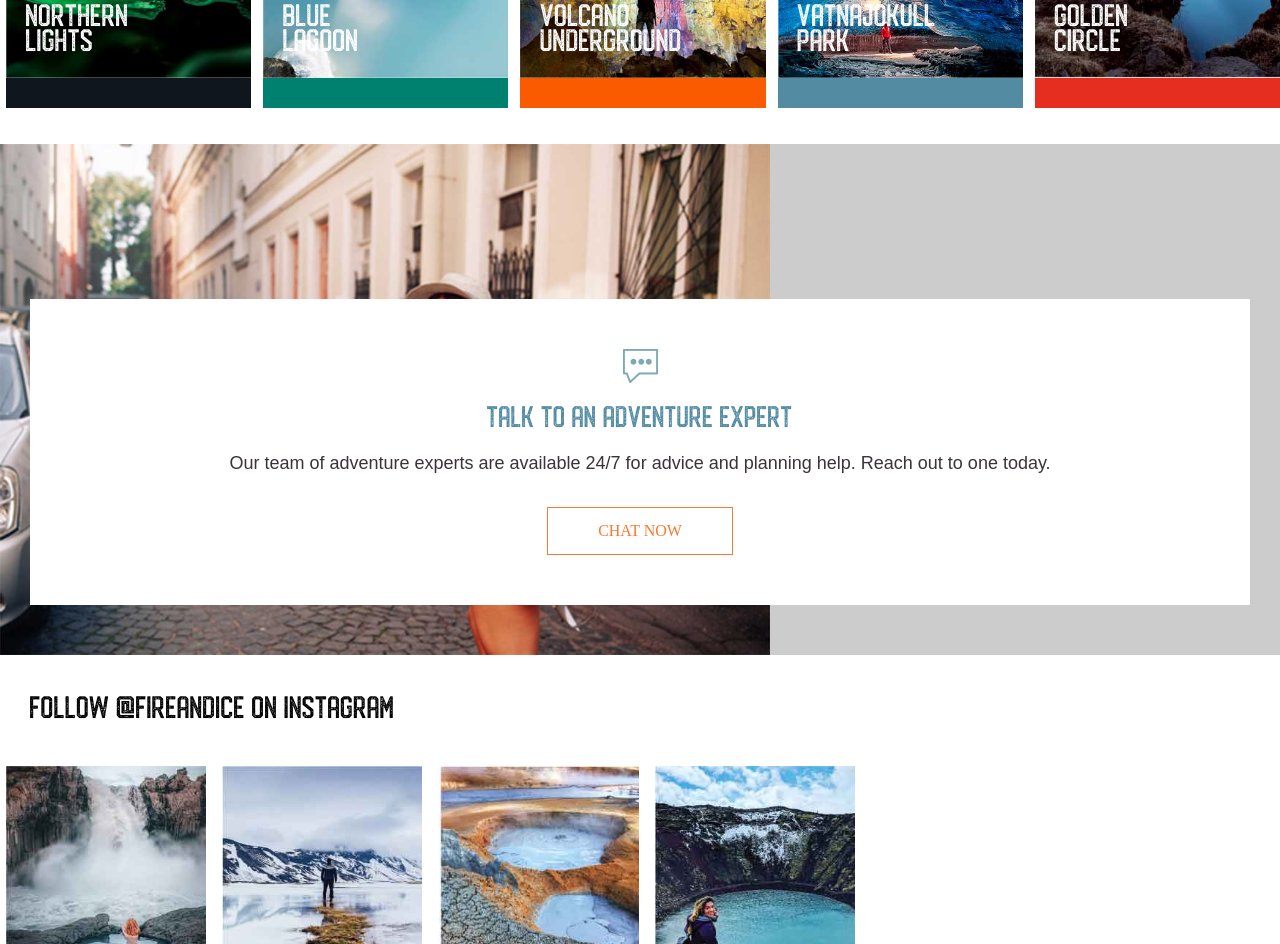
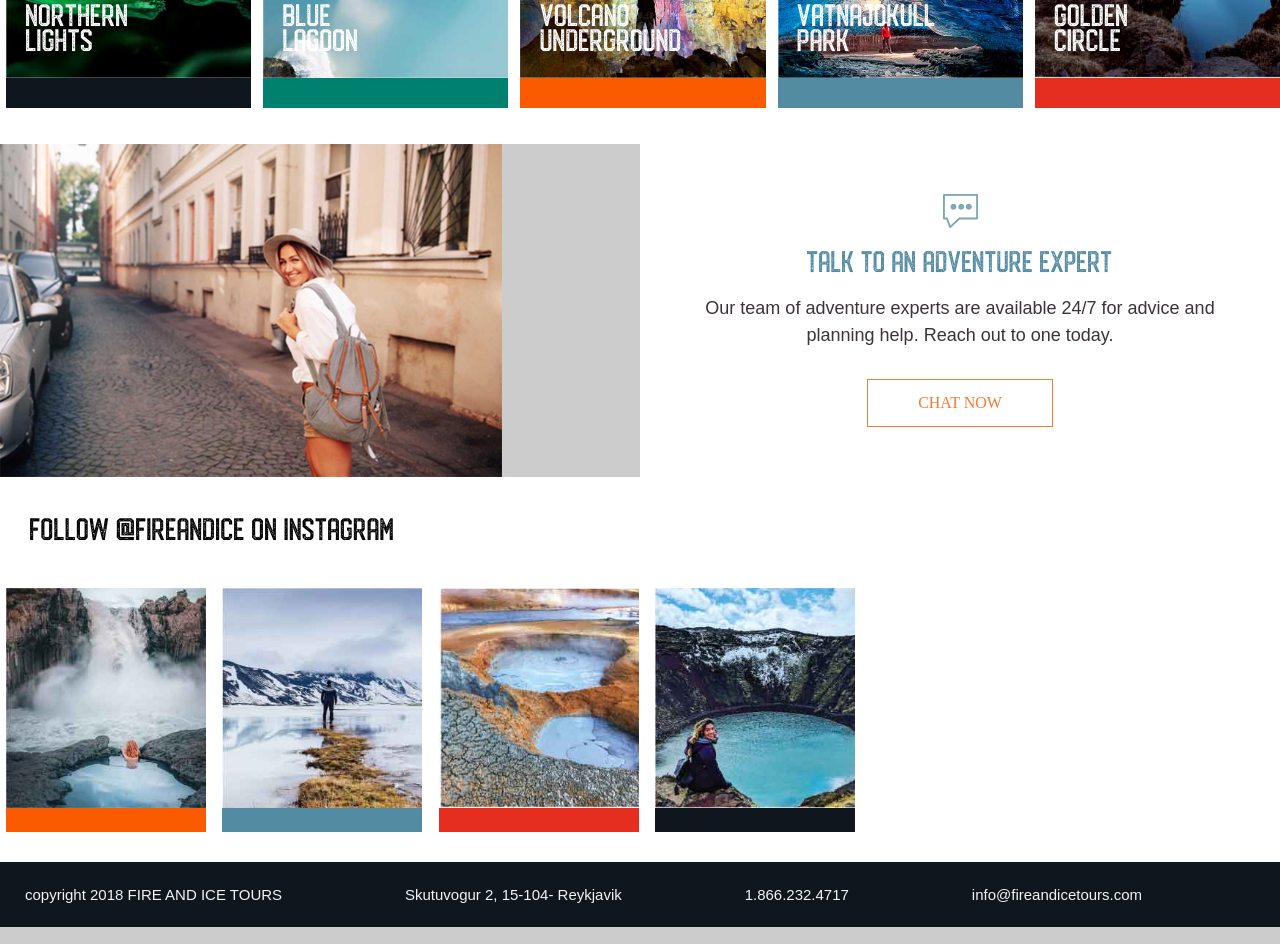
Before and after one commit to angelicadewit/Fire-and-Ice, a website: page index.html in a window 1280 px wide. Shown: the part 1641-2585 px from the top of the page. Drawn offline with Linux system fonts and the light colour scheme.

Commit message:
fixed chatbox

```diff
--- a/src/scss/main.scss
+++ b/src/scss/main.scss
@@ -562,10 +562,19 @@ header{
     line-height: 1.5em;
     font-size: 18px;
 
+    @include desktop{
+        padding: 0px;
+    }
+
     .chatbox{
         padding: 50px;
         background: white;
         text-align: center;
+
+        @include desktop{
+            width: 50%;
+            margin: 0 50%;
+        }
 
         .talkicon{
             display: block;
```
Also changed, not shown: dist/css/main.css, 1 other file.
